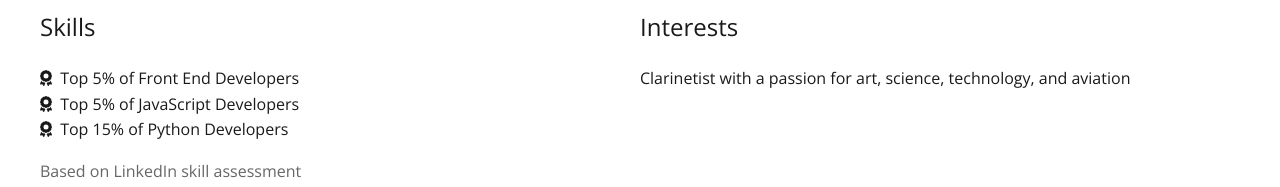
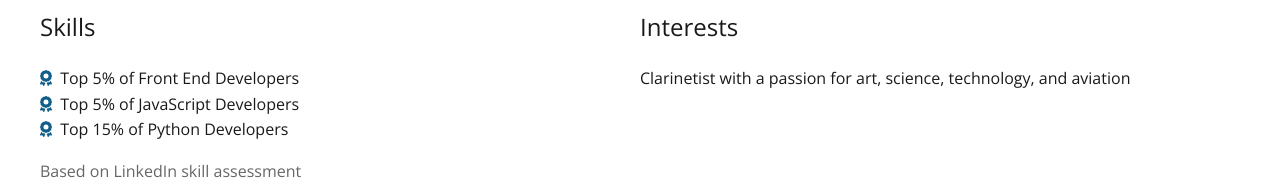
Before and after one commit to mb4828/mb-website, a Next.js app: page / in a window 1280 px wide. Shown: the part 1139-1326 px from the top of the page. Built offline with nearby package versions, Linux system fonts and the light colour scheme.

Commit message:
Adding google analytics

```diff
--- a/src/app/layout.tsx
+++ b/src/app/layout.tsx
@@ -1,5 +1,6 @@
 import './globals.scss';
 import type { Metadata } from 'next';
+import Script from 'next/script';
 import { Open_Sans } from 'next/font/google';
 
 // font awesome
@@ -20,6 +21,15 @@ export const metadata: Metadata = {
 export default function RootLayout({ children }: { children: React.ReactNode }) {
   return (
     <html lang="en">
+      <Script async src="https://www.googletagmanager.com/gtag/js?id=G-YT3V2M6W5C" />
+      <Script id="google-analytics">
+        {`
+        window.dataLayer = window.dataLayer || [];
+        function gtag(){dataLayer.push(arguments);}
+        gtag('js', new Date());
+        gtag('config', 'G-YT3V2M6W5C');
+        `}
+      </Script>
       <body className={opensans.className}>{children}</body>
     </html>
   );
--- a/src/app/page.tsx
+++ b/src/app/page.tsx
@@ -98,13 +98,16 @@ export default function Home() {
             <h2>Skills</h2>
             <ul>
               <li>
-                <FontAwesomeIcon icon={faAward} style={{ marginRight: 4 }} /> Top 5% of Front End Developers
+                <FontAwesomeIcon icon={faAward} style={{ marginRight: 4, color: '#125e8a' }} /> Top 5% of Front End
+                Developers
               </li>
               <li>
-                <FontAwesomeIcon icon={faAward} style={{ marginRight: 4 }} /> Top 5% of JavaScript Developers
+                <FontAwesomeIcon icon={faAward} style={{ marginRight: 4, color: '#125e8a' }} /> Top 5% of JavaScript
+                Developers
               </li>
               <li>
-                <FontAwesomeIcon icon={faAward} style={{ marginRight: 4 }} /> Top 15% of Python Developers
+                <FontAwesomeIcon icon={faAward} style={{ marginRight: 4, color: '#125e8a' }} /> Top 15% of Python
+                Developers
               </li>
             </ul>
             <p className="text-muted">Based on LinkedIn skill assessment</p>
```
